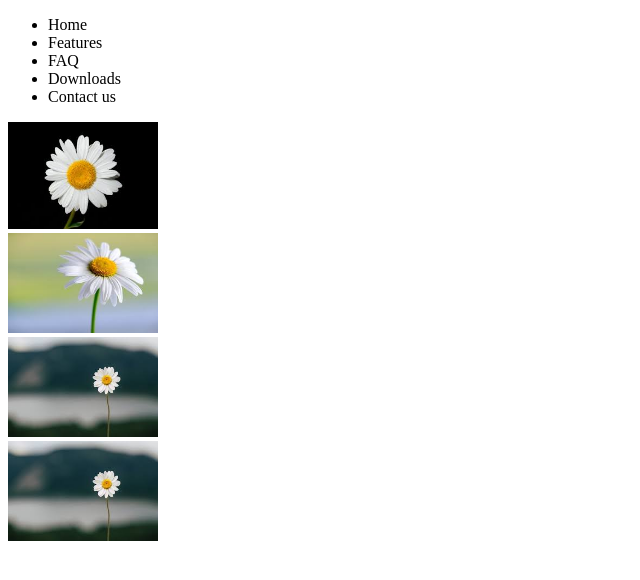
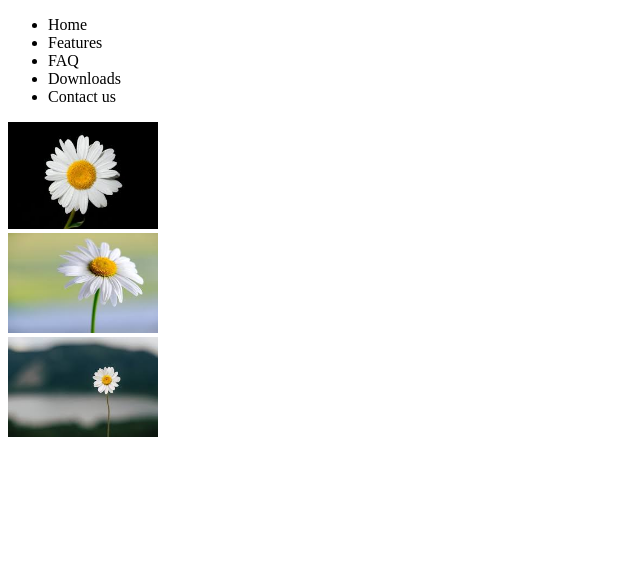
Before and after one commit to AbbasRazaPakistan/webdemo, a plain HTML site: page index.html in a window 1280 px wide. Shown: the whole page, without its empty margins (0-640 px from the left). Drawn offline with Linux system fonts and the light colour scheme.

Commit message:
repeated image delted

```diff
--- a/index.html
+++ b/index.html
@@ -21,6 +21,5 @@
     <img src="./images/1.jpg" alt="" /><br />
     <img src="./images/2.jpg" alt="" /><br />
     <img src="./images/3.jpg" alt="" /><br />
-    <img src="./images/3.jpg" alt="" /><br />
   </body>
 </html>
```
